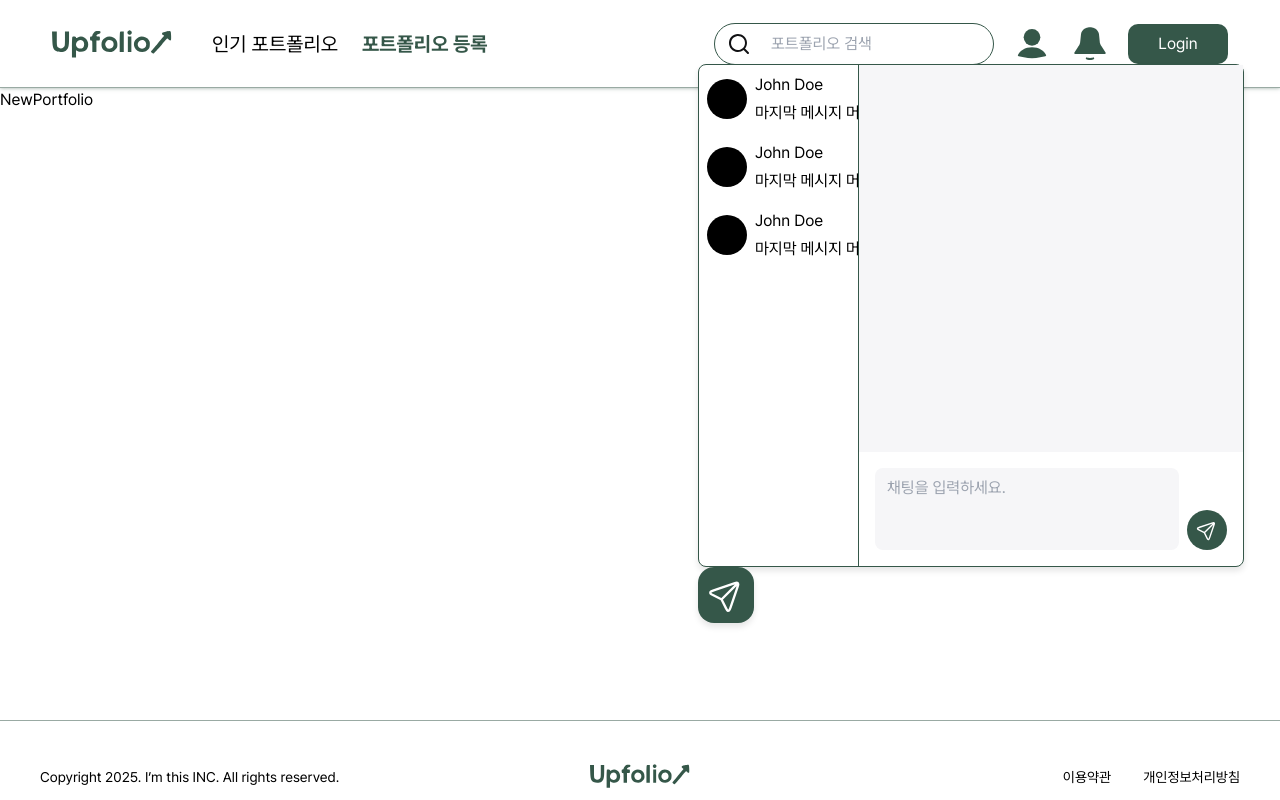
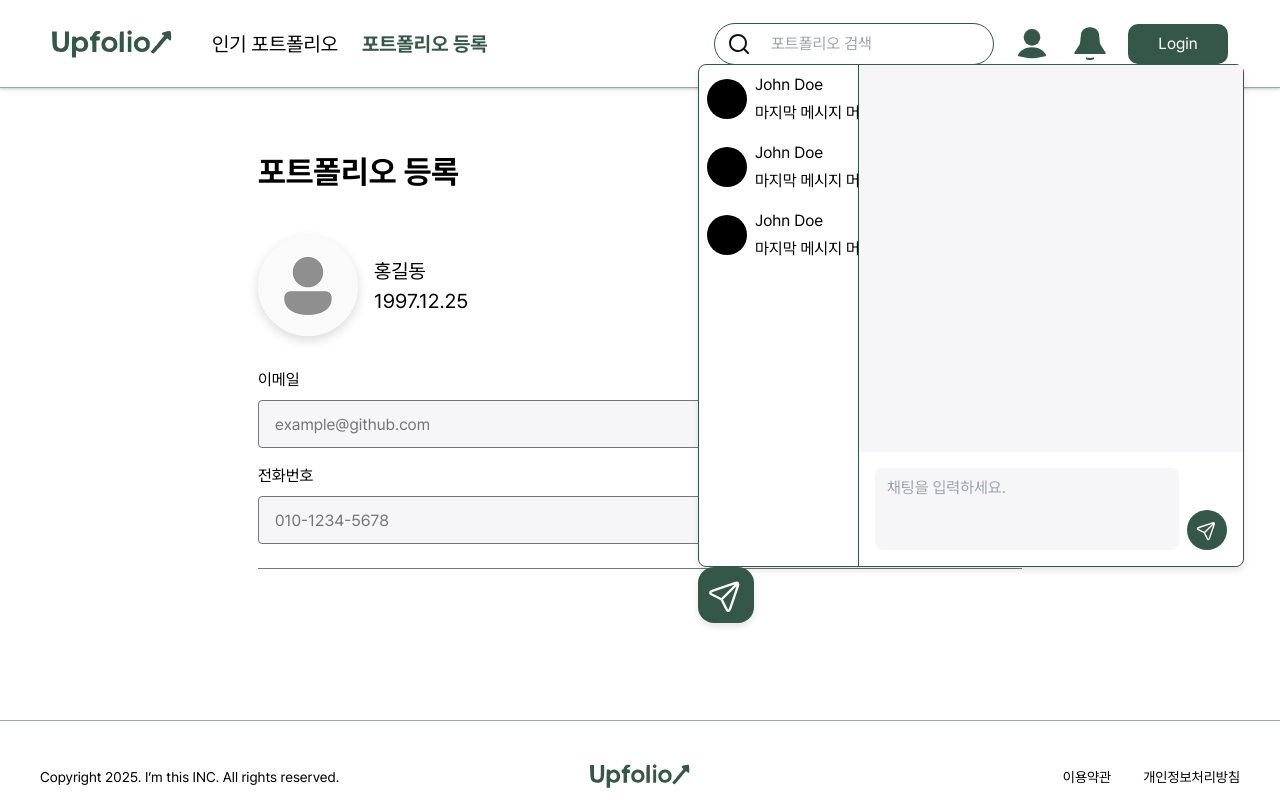
Before and after one commit to play3step/upfolio, a React (Vite) app: page /portfolio/new in a window 1280 px wide. Built offline with nearby package versions, Linux system fonts and the light colour scheme; no server answers.

Commit message:
design: 작성페이지 레이아웃 및 기본정보 ui 작업

```diff
--- a/src/index.css
+++ b/src/index.css
@@ -12,15 +12,47 @@ html {
   padding: 0;
 }
 
-.a11y-hidden { position: absolute; width: 1px; height: 1px; margin: -1px; overflow: hidden; clip: rect(0 0 0 0); }
+.a11y-hidden {
+  position: absolute;
+  width: 1px;
+  height: 1px;
+  margin: -1px;
+  overflow: hidden;
+  clip: rect(0 0 0 0);
+}
 
+/* form 요소 에러메세지 */
 .err-msg {
   display: block;
   margin-top: var(--sp-1);
   color: var(--danger);
   &::before {
-    content:'✔';
-    display:inline-block;
+    content: '✔';
+    display: inline-block;
     margin-right: var(--sp-1);
   }
 }
+
+/* 타이틀 +  버튼 형식 */
+.tit-withBtn {
+  display: flex;
+  justify-content: space-between;
+  margin-bottom: 2.5rem;
+  gap: 0.75rem;
+  align-items: center;
+
+  .tit__txt {
+    font-size: var(--fs-xl);
+    font-weight: bold;
+  }
+
+  @media (max-width: 40rem) {
+    flex-direction: column;
+    justify-content: flex-start;
+    align-items: flex-start;
+
+    .tit__txt {
+      font-size: var(--fs-lg);
+    }
+  }
+}
--- /dev/null
+++ b/src/pages/Portfolio/NewPortfolio.module.css
@@ -0,0 +1,36 @@
+.container {
+  width: 100%;
+  max-width: 49.25rem;
+  margin: 0 auto;
+  padding: 3.75rem 0.75rem 5rem;
+}
+
+.sec {
+  border-bottom: 1px solid var(--gray);
+  padding-bottom: 1.5rem;
+}
+
+.sec__profile {
+  display: flex;
+  align-items: center;
+  gap: 1rem;
+  margin-bottom: var(--sp-8);
+
+  img {
+    width: 6.25rem;
+    height: 6.25rem;
+    border-radius: 50%;
+    background-color: #fff;
+    box-shadow: 0 4px 12px rgba(0, 0, 0, 0.15);
+  }
+}
+
+.sec__profile__info {
+  font-size: var(--fs-md);
+}
+
+.sec__form {
+  display: flex;
+  flex-direction: column;
+  gap: 1rem;
+}
--- a/src/pages/Portfolio/NewPortfolio.tsx
+++ b/src/pages/Portfolio/NewPortfolio.tsx
@@ -1,3 +1,56 @@
+import Button from '@/components/common/Button'
+import S from './NewPortfolio.module.css'
+import defaultProfile from '../../assets/images/default-profile.png'
+import Input from '@/components/common/Input'
+
 export const NewPortfolio = () => {
-  return <div>NewPortfolio</div>
+  return (
+    <div className={S.container}>
+      <div className="tit-withBtn">
+        <h2 className="tit__txt">포트폴리오 등록</h2>
+        <div style={{ display: 'flex', gap: '.75rem' }}>
+          <Button line>임시저장</Button>
+          <Button>저장</Button>
+        </div>
+      </div>
+
+      <form>
+        <section className={S['sec']}>
+          <h3 className="a11y-hidden">기본정보</h3>
+          <div className={S['sec__profile']}>
+            <img
+              src={defaultProfile}
+              alt="00님의 포트폴리오 사진"
+            />
+
+            <dl className={S['sec__profile__info']}>
+              <dt className="a11y-hidden">이름</dt>
+              <dd>홍길동</dd>
+
+              <dt className="a11y-hidden">생년월일</dt>
+              <dd>1997.12.25</dd>
+            </dl>
+          </div>
+
+          <div className={S.sec__form}>
+            <Input
+              id="exId01"
+              label="이메일"
+              value="example@github.com"
+              readOnly
+            />
+
+            <Input
+              type="tel"
+              id="exId02"
+              label="전화번호"
+              value="010-1234-5678"
+              readOnly
+              className={S.hi}
+            />
+          </div>
+        </section>
+      </form>
+    </div>
+  )
 }
```
Also changed, not shown: src/assets/images/default-profile.png (added).
